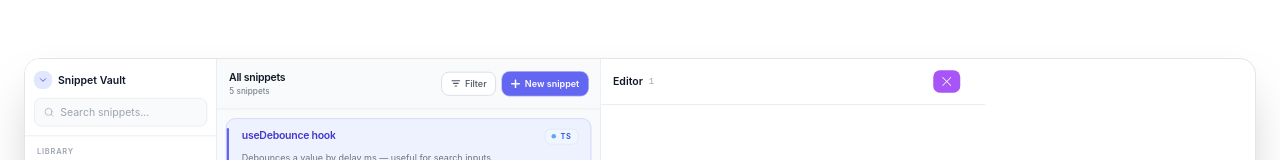
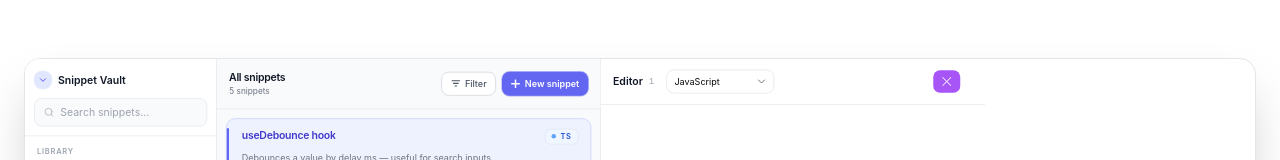
Before and after one commit to Zlatanoski/Snippet-Vault, a React (Vite) app in the folder apps/web/: page / in a window 1280 px wide. Shown: the part 472-632 px from the top of the page. Built offline with nearby package versions, Linux system fonts and the light colour scheme.

Commit message:
Added UI select component for languages, moved props for the codeeditor to be received from EditorPane

```diff
--- a/apps/web/src/components/CodeEditor.tsx
+++ b/apps/web/src/components/CodeEditor.tsx
@@ -6,6 +6,7 @@
 import {sql} from "@codemirror/lang-sql";
 import {rust} from "@codemirror/lang-rust";
 import {json as jsonLang} from "@codemirror/lang-json";
+
 
 const LANG_MAP = {
     javascript: javascript(),
@@ -18,23 +19,36 @@
     json: jsonLang(),
 }
 
-type Language = keyof typeof LANG_MAP;
+export type Language = keyof typeof LANG_MAP;
 
 interface CodeEditorProps {
-    value: string;
+
+    value:string;
     language?: Language;
-    onChange?: (value: string) => void;
+    onChange: (value: string) => void;
+
     readOnly?: boolean;
 }
 
-export default function CodeEditor({ value, language = 'javascript', onChange, readOnly = false }: CodeEditorProps) {
+export default function CodeEditor({value,language= 'javascript',   onChange, readOnly = false }: CodeEditorProps) {
+
+
+
     return (
-        <CodeMirror
+
+        <>
+
+
+
+
+            <CodeMirror
             value={value}
             extensions={[LANG_MAP[language]]}
             onChange={onChange}
             readOnly={readOnly}
             height="100%"
         />
+
+        </>
     );
 }
--- a/apps/web/src/components/DashboardPreview.tsx
+++ b/apps/web/src/components/DashboardPreview.tsx
@@ -32,6 +32,7 @@
                     onNew={() => {}}
                     onToggleSidebar={() => setSidebarOpen(true)}
                     isSidebarOpen={sidebarOpen}
+                    onClose={() => setSidebarOpen(false)}
                 />
             </div>
         </div>
--- a/apps/web/src/components/EditorPane.tsx
+++ b/apps/web/src/components/EditorPane.tsx
@@ -1,6 +1,8 @@
 // EditorPane.tsx
 import {Button} from "@/components/ui/button.tsx";
-import CodeEditor from "./CodeEditor";
+import {Select,SelectContent,SelectItem,SelectTrigger,SelectValue} from "@/components/ui/select.tsx";
+import {useState} from "react";
+import CodeEditor, {type Language } from "./CodeEditor";
 interface EditorPaneProps {
     snippetId: string;
     onClose: () => void;
@@ -8,6 +10,10 @@
 }
 
 export default function EditorPane({ snippetId,onClose }: EditorPaneProps) {
+
+    const [code, setCode] = useState("");
+    const [language, setLanguage] = useState<Language>("javascript");
+
     return (
         <div className="flex flex-col h-full w-1/2 bg-white dark:bg-neutral-950 min-w-0">
             <header className="flex items-center px-4 py-3.5 border-b border-gray-200 dark:border-neutral-800 flex-shrink-0">
@@ -15,10 +21,26 @@
                     Editor
                 </span>
                 <span className="ml-2 text-xs text-gray-400 font-mono">{snippetId}</span>
+
+                <Select value={language} onValueChange={(val) => setLanguage(val as Language)}>
+                    <SelectTrigger className="ml-4 w-36 h-7 text-xs">
+                        <SelectValue placeholder="Language" />
+                    </SelectTrigger>
+                    <SelectContent>
+                        <SelectItem value="javascript">JavaScript</SelectItem>
+                        <SelectItem value="typescript">TypeScript</SelectItem>
+                        <SelectItem value="python">Python</SelectItem>
+                        <SelectItem value="css">CSS</SelectItem>
+                        <SelectItem value="html">HTML</SelectItem>
+                        <SelectItem value="rust">Rust</SelectItem>
+                        <SelectItem value="json">JSON</SelectItem>
+                    </SelectContent>
+                </Select>
+
                 <Button onClick={onClose} className="ml-auto hover:opacity-75 mr-4 bg-purple-500"><svg width="15" className="text-white" height="15" viewBox="0 0 15 15" fill="none" xmlns="http://www.w3.org/2000/svg"><path d="M12.8536 2.85355C13.0488 2.65829 13.0488 2.34171 12.8536 2.14645C12.6583 1.95118 12.3417 1.95118 12.1464 2.14645L7.5 6.79289L2.85355 2.14645C2.65829 1.95118 2.34171 1.95118 2.14645 2.14645C1.95118 2.34171 1.95118 2.65829 2.14645 2.85355L6.79289 7.5L2.14645 12.1464C1.95118 12.3417 1.95118 12.6583 2.14645 12.8536C2.34171 13.0488 2.65829 13.0488 2.85355 12.8536L7.5 8.20711L12.1464 12.8536C12.3417 13.0488 12.6583 13.0488 12.8536 12.8536C13.0488 12.6583 13.0488 12.3417 12.8536 12.1464L8.20711 7.5L12.8536 2.85355Z" fill="currentColor" fill-rule="evenodd" clip-rule="evenodd"></path></svg></Button>
             </header>
             <div className="flex-1 flex items-center justify-center text-sm text-gray-400">
-                <CodeEditor value={"adhahdha"}></CodeEditor>
+                <CodeEditor value={code} onChange={value => {setCode(value); setLanguage(language)}} language={language} ></CodeEditor>
             </div>
         </div>
     );
--- /dev/null
+++ b/apps/web/src/components/ui/select.tsx
@@ -0,0 +1,190 @@
+import * as React from "react"
+import { Select as SelectPrimitive } from "radix-ui"
+
+import { cn } from "@/lib/utils"
+import { ChevronDownIcon, CheckIcon, ChevronUpIcon } from "lucide-react"
+
+function Select({
+  ...props
+}: React.ComponentProps<typeof SelectPrimitive.Root>) {
+  return <SelectPrimitive.Root data-slot="select" {...props} />
+}
+
+function SelectGroup({
+  className,
+  ...props
+}: React.ComponentProps<typeof SelectPrimitive.Group>) {
+  return (
+    <SelectPrimitive.Group
+      data-slot="select-group"
+      className={cn("scroll-my-1 p-1", className)}
+      {...props}
+    />
+  )
+}
+
+function SelectValue({
+  ...props
+}: React.ComponentProps<typeof SelectPrimitive.Value>) {
+  return <SelectPrimitive.Value data-slot="select-value" {...props} />
+}
+
+function SelectTrigger({
+  className,
+  size = "default",
+  children,
+  ...props
+}: React.ComponentProps<typeof SelectPrimitive.Trigger> & {
+  size?: "sm" | "default"
+}) {
+  return (
+    <SelectPrimitive.Trigger
+      data-slot="select-trigger"
+      data-size={size}
+      className={cn(
+        "flex w-fit items-center justify-between gap-1.5 rounded-lg border border-input bg-transparent py-2 pr-2 pl-2.5 text-sm whitespace-nowrap transition-colors outline-none select-none focus-visible:border-ring focus-visible:ring-3 focus-visible:ring-ring/50 disabled:cursor-not-allowed disabled:opacity-50 aria-invalid:border-destructive aria-invalid:ring-3 aria-invalid:ring-destructive/20 data-placeholder:text-muted-foreground data-[size=default]:h-8 data-[size=sm]:h-7 data-[size=sm]:rounded-[min(var(--radius-md),10px)] *:data-[slot=select-value]:line-clamp-1 *:data-[slot=select-value]:flex *:data-[slot=select-value]:items-center *:data-[slot=select-value]:gap-1.5 dark:bg-input/30 dark:hover:bg-input/50 dark:aria-invalid:border-destructive/50 dark:aria-invalid:ring-destructive/40 [&_svg]:pointer-events-none [&_svg]:shrink-0 [&_svg:not([class*='size-'])]:size-4",
+        className
+      )}
+      {...props}
+    >
+      {children}
+      <SelectPrimitive.Icon asChild>
+        <ChevronDownIcon className="pointer-events-none size-4 text-muted-foreground" />
+      </SelectPrimitive.Icon>
+    </SelectPrimitive.Trigger>
+  )
+}
+
+function SelectContent({
+  className,
+  children,
+  position = "item-aligned",
+  align = "center",
+  ...props
+}: React.ComponentProps<typeof SelectPrimitive.Content>) {
+  return (
+    <SelectPrimitive.Portal>
+      <SelectPrimitive.Content
+        data-slot="select-content"
+        data-align-trigger={position === "item-aligned"}
+        className={cn("relative z-50 max-h-(--radix-select-content-available-height) min-w-36 origin-(--radix-select-content-transform-origin) overflow-x-hidden overflow-y-auto rounded-lg bg-popover text-popover-foreground shadow-md ring-1 ring-foreground/10 duration-100 data-[align-trigger=true]:animate-none data-[side=bottom]:slide-in-from-top-2 data-[side=left]:slide-in-from-right-2 data-[side=right]:slide-in-from-left-2 data-[side=top]:slide-in-from-bottom-2 data-open:animate-in data-open:fade-in-0 data-open:zoom-in-95 data-closed:animate-out data-closed:fade-out-0 data-closed:zoom-out-95", position ==="popper"&&"data-[side=bottom]:translate-y-1 data-[side=left]:-translate-x-1 data-[side=right]:translate-x-1 data-[side=top]:-translate-y-1", className )}
+        position={position}
+        align={align}
+        {...props}
+      >
+        <SelectScrollUpButton />
+        <SelectPrimitive.Viewport
+          data-position={position}
+          className={cn(
+            "data-[position=popper]:h-(--radix-select-trigger-height) data-[position=popper]:w-full data-[position=popper]:min-w-(--radix-select-trigger-width)",
+            position === "popper" && ""
+          )}
+        >
+          {children}
+        </SelectPrimitive.Viewport>
+        <SelectScrollDownButton />
+      </SelectPrimitive.Content>
+    </SelectPrimitive.Portal>
+  )
+}
+
+function SelectLabel({
+  className,
+  ...props
+}: React.ComponentProps<typeof SelectPrimitive.Label>) {
+  return (
+    <SelectPrimitive.Label
+      data-slot="select-label"
+      className={cn("px-1.5 py-1 text-xs text-muted-foreground", className)}
+      {...props}
+    />
+  )
+}
+
+function SelectItem({
+  className,
+  children,
+  ...props
+}: React.ComponentProps<typeof SelectPrimitive.Item>) {
+  return (
+    <SelectPrimitive.Item
+      data-slot="select-item"
+      className={cn(
+        "relative flex w-full cursor-default items-center gap-1.5 rounded-md py-1 pr-8 pl-1.5 text-sm outline-hidden select-none focus:bg-accent focus:text-accent-foreground not-data-[variant=destructive]:focus:**:text-accent-foreground data-disabled:pointer-events-none data-disabled:opacity-50 [&_svg]:pointer-events-none [&_svg]:shrink-0 [&_svg:not([class*='size-'])]:size-4 *:[span]:last:flex *:[span]:last:items-center *:[span]:last:gap-2",
+        className
+      )}
+      {...props}
+    >
+      <span className="pointer-events-none absolute right-2 flex size-4 items-center justify-center">
+        <SelectPrimitive.ItemIndicator>
+          <CheckIcon className="pointer-events-none" />
+        </SelectPrimitive.ItemIndicator>
+      </span>
+      <SelectPrimitive.ItemText>{children}</SelectPrimitive.ItemText>
+    </SelectPrimitive.Item>
+  )
+}
+
+function SelectSeparator({
+  className,
+  ...props
+}: React.ComponentProps<typeof SelectPrimitive.Separator>) {
+  return (
+    <SelectPrimitive.Separator
+      data-slot="select-separator"
+      className={cn("pointer-events-none -mx-1 my-1 h-px bg-border", className)}
+      {...props}
+    />
+  )
+}
+
+function SelectScrollUpButton({
+  className,
+  ...props
+}: React.ComponentProps<typeof SelectPrimitive.ScrollUpButton>) {
+  return (
+    <SelectPrimitive.ScrollUpButton
+      data-slot="select-scroll-up-button"
+      className={cn(
+        "z-10 flex cursor-default items-center justify-center bg-popover py-1 [&_svg:not([class*='size-'])]:size-4",
+        className
+      )}
+      {...props}
+    >
+      <ChevronUpIcon
+      />
+    </SelectPrimitive.ScrollUpButton>
+  )
+}
+
+function SelectScrollDownButton({
+  className,
+  ...props
+}: React.ComponentProps<typeof SelectPrimitive.ScrollDownButton>) {
+  return (
+    <SelectPrimitive.ScrollDownButton
+      data-slot="select-scroll-down-button"
+      className={cn(
+        "z-10 flex cursor-default items-center justify-center bg-popover py-1 [&_svg:not([class*='size-'])]:size-4",
+        className
+      )}
+      {...props}
+    >
+      <ChevronDownIcon
+      />
+    </SelectPrimitive.ScrollDownButton>
+  )
+}
+
+export {
+  Select,
+  SelectContent,
+  SelectGroup,
+  SelectItem,
+  SelectLabel,
+  SelectScrollDownButton,
+  SelectScrollUpButton,
+  SelectSeparator,
+  SelectTrigger,
+  SelectValue,
+}
```
